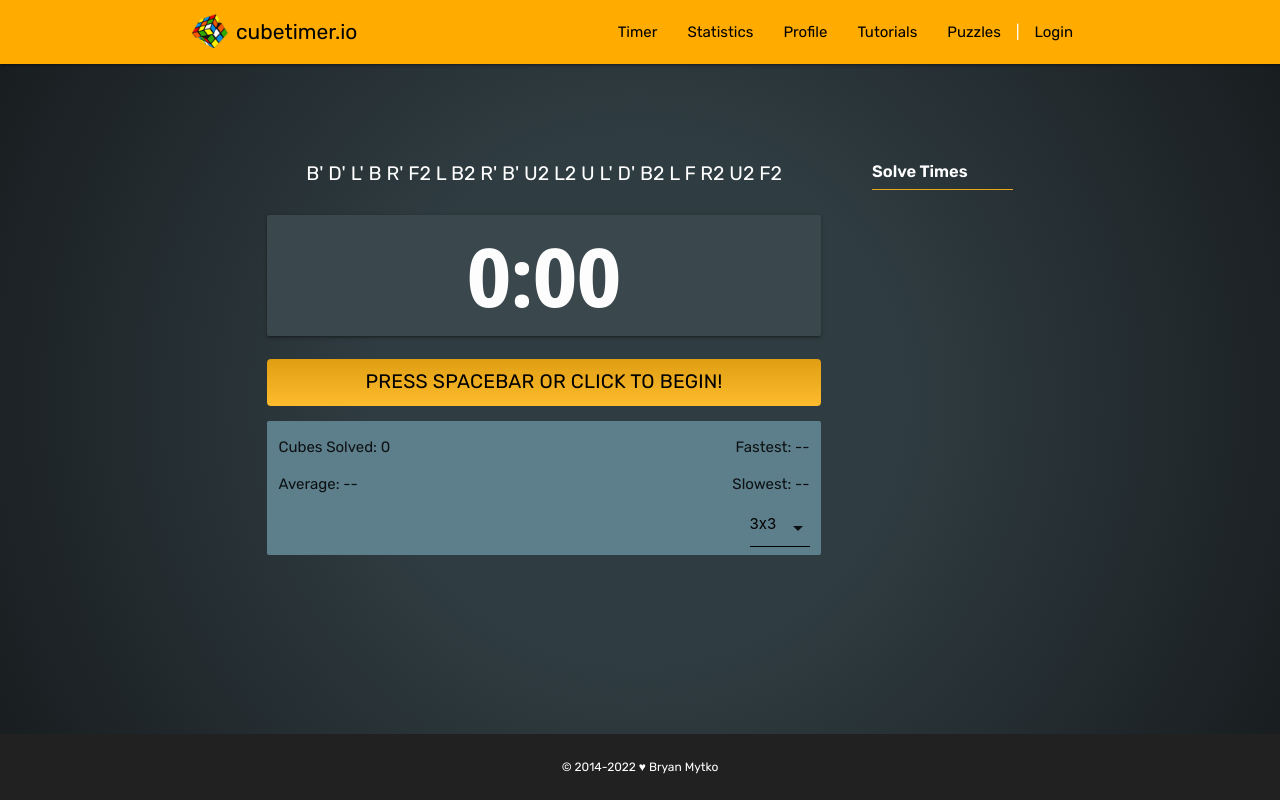
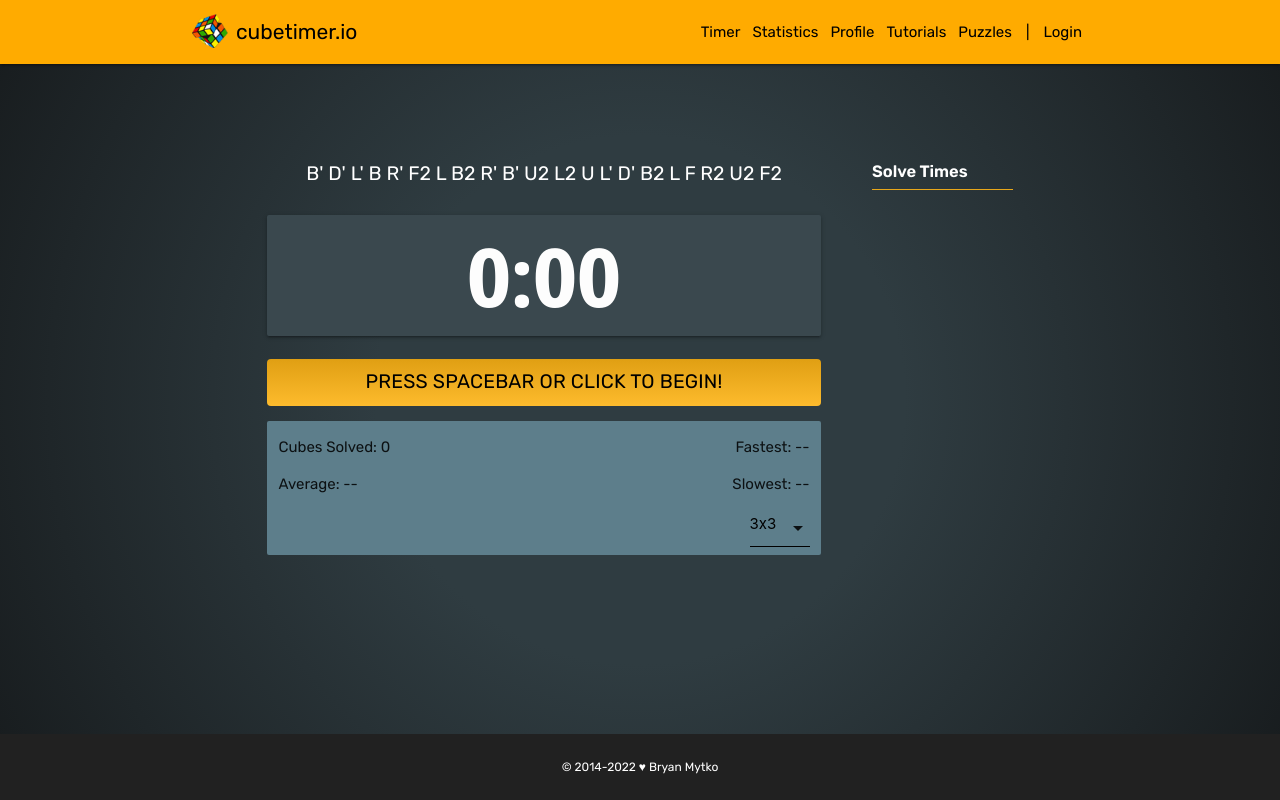
Before and after one commit to bryanmytko/cubetimer.io, a React (Create React App) app: page / in a window 1280 px wide. Built offline with nearby package versions, Linux system fonts and the light colour scheme.

Commit message:
Adjust header nav styling

```diff
--- a/src/index.css
+++ b/src/index.css
@@ -32,8 +32,17 @@ footer a {
 
 nav {}
 
-nav ul li a {
+header nav ul li {
   color: #000;
+}
+
+header nav ul li.spacer {
+  padding: 0 8px;
+}
+
+header nav ul li a {
+  color: #000;
+  padding: 0 6px;
 }
 
 .main-container {
```
